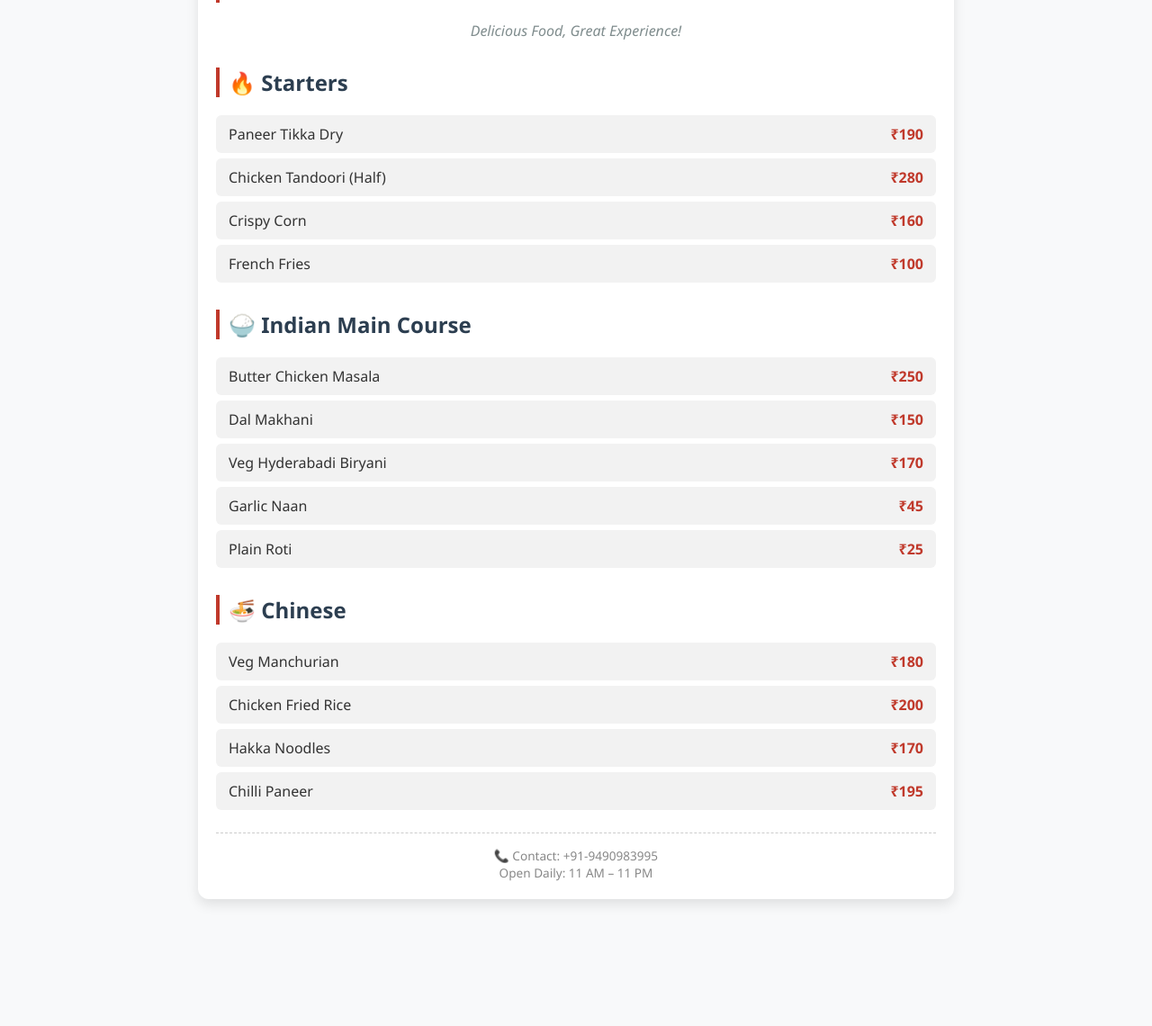
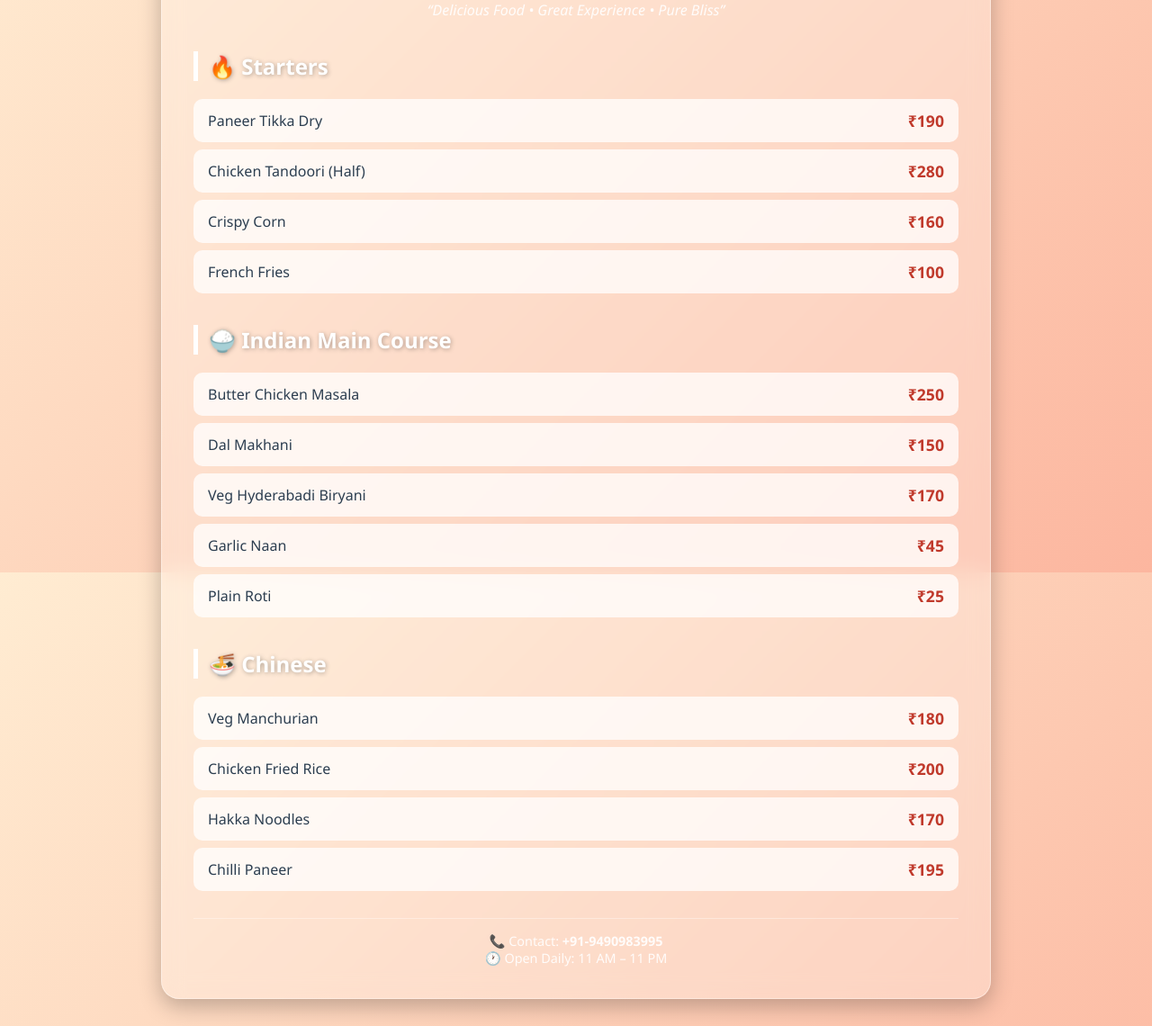
Before and after one commit to SaikumarBandigi/BHEEMA-S-RESTAURANT, a plain HTML site: page index.html in a window 1280 px wide. Shown: the part 164-1304 px from the top of the page at 90% size. Before the commit the page ends 1183 px from the top, so only its background shows below. Drawn offline with Linux system fonts and the light colour scheme.

Commit message:
third commit

```diff
--- a/index.html
+++ b/index.html
@@ -6,83 +6,132 @@
     <meta name="viewport" content="width=device-width,initial-scale=1">
     <title>BHEEMA's MADHURA RESTAURANT - Menu</title>
     <style>
+        /* 🪩 Background */
         body {
-            font-family: 'Segoe UI', Roboto, sans-serif;
-            background-color: #f8f9fa;
             margin: 0;
-            padding: 20px;
-            color: #333;
+            font-family: 'Poppins', 'Segoe UI', sans-serif;
+            background: linear-gradient(135deg, #ffecd2 0%, #fcb69f 100%);
+            background-attachment: fixed;
+            display: flex;
+            justify-content: center;
+            align-items: center;
+            min-height: 100vh;
+            padding: 30px;
         }
 
+        /* 💎 Menu Card */
         .menu-container {
-            max-width: 800px;
-            margin: auto;
-            background: #fff;
-            border-radius: 12px;
-            box-shadow: 0 6px 14px rgba(0, 0, 0, 0.1);
-            padding: 20px;
+            width: 100%;
+            max-width: 850px;
+            background: rgba(255, 255, 255, 0.25);
+            backdrop-filter: blur(12px);
+            border-radius: 20px;
+            box-shadow: 0 8px 25px rgba(0, 0, 0, 0.25);
+            padding: 35px;
+            animation: fadeIn 1s ease-out;
+            border: 1px solid rgba(255, 255, 255, 0.4);
         }
 
+        @keyframes fadeIn {
+            from {
+                opacity: 0;
+                transform: translateY(20px);
+            }
+
+            to {
+                opacity: 1;
+                transform: translateY(0);
+            }
+        }
+
+        /* ✨ Header */
         h1 {
             text-align: center;
-            color: #c0392b;
+            color: #d56060;
+            font-size: 2.5rem;
             text-transform: uppercase;
+            text-shadow: 2px 2px 10px rgba(0, 0, 0, 0.2);
             margin-bottom: 5px;
         }
 
         .tagline {
             text-align: center;
+            color: #fff;
             font-style: italic;
-            color: #7f8c8d;
-            margin-bottom: 20px;
+            font-size: 1rem;
+            margin-bottom: 25px;
+            opacity: 0.9;
         }
 
+        /* 🍽️ Section Titles */
         h2 {
-            border-left: 4px solid #c0392b;
-            padding-left: 10px;
-            color: #2c3e50;
-            margin-top: 30px;
+            color: #fff;
+            border-left: 5px solid #fff;
+            padding-left: 12px;
+            font-weight: 600;
+            margin-top: 35px;
+            text-shadow: 1px 1px 5px rgba(0, 0, 0, 0.3);
         }
 
+        /* 🧾 Menu List */
         ul {
             list-style: none;
             padding: 0;
+            margin: 0;
         }
 
         li {
             display: flex;
             justify-content: space-between;
-            background: #f2f2f2;
-            padding: 10px 14px;
-            border-radius: 6px;
-            margin-bottom: 6px;
+            align-items: center;
+            background: rgba(255, 255, 255, 0.75);
+            margin-bottom: 8px;
+            padding: 12px 16px;
+            border-radius: 10px;
+            font-weight: 500;
+            color: #2c3e50;
+            transition: all 0.3s ease;
         }
 
         li:hover {
-            background: #eaeaea;
+            transform: scale(1.03);
+            background: #fff;
+            box-shadow: 0 4px 15px rgba(0, 0, 0, 0.15);
         }
 
         .price {
             color: #c0392b;
             font-weight: bold;
+            font-size: 1.1rem;
         }
 
+        /* 📞 Footer */
         .footer {
             text-align: center;
-            font-size: 0.85rem;
-            color: #888;
-            margin-top: 25px;
+            margin-top: 30px;
+            font-size: 0.9rem;
+            color: #fff;
+            opacity: 0.9;
+            border-top: 1px solid rgba(255, 255, 255, 0.4);
             padding-top: 15px;
-            border-top: 1px dashed #ccc;
+        }
+
+        .footer a {
+            color: #fff;
+            text-decoration: none;
+            font-weight: bold;
+        }
+
+        .footer a:hover {
+            text-decoration: underline;
         }
     </style>
 </head>
 
 <body>
     <div class="menu-container">
-        <h1>BHEEMA's MADHURA RESTAURANT</h1>
-        <h2>Menu Details</h2>
-        <p class="tagline">Delicious Food, Great Experience!</p>
+        <h1>🍴 BHEEMA's MADHURA RESTAURANT</h1>
+        <p class="tagline">“Delicious Food • Great Experience • Pure Bliss”</p>
 
         <h2>🔥 Starters</h2>
         <ul>
@@ -110,8 +159,8 @@
         </ul>
 
         <div class="footer">
-            📞 Contact: +91-9490983995<br>
-            Open Daily: 11 AM – 11 PM
+            📞 Contact: <a href="tel:+919490983995">+91-9490983995</a><br>
+            🕐 Open Daily: 11 AM – 11 PM
         </div>
     </div>
 </body>
```
